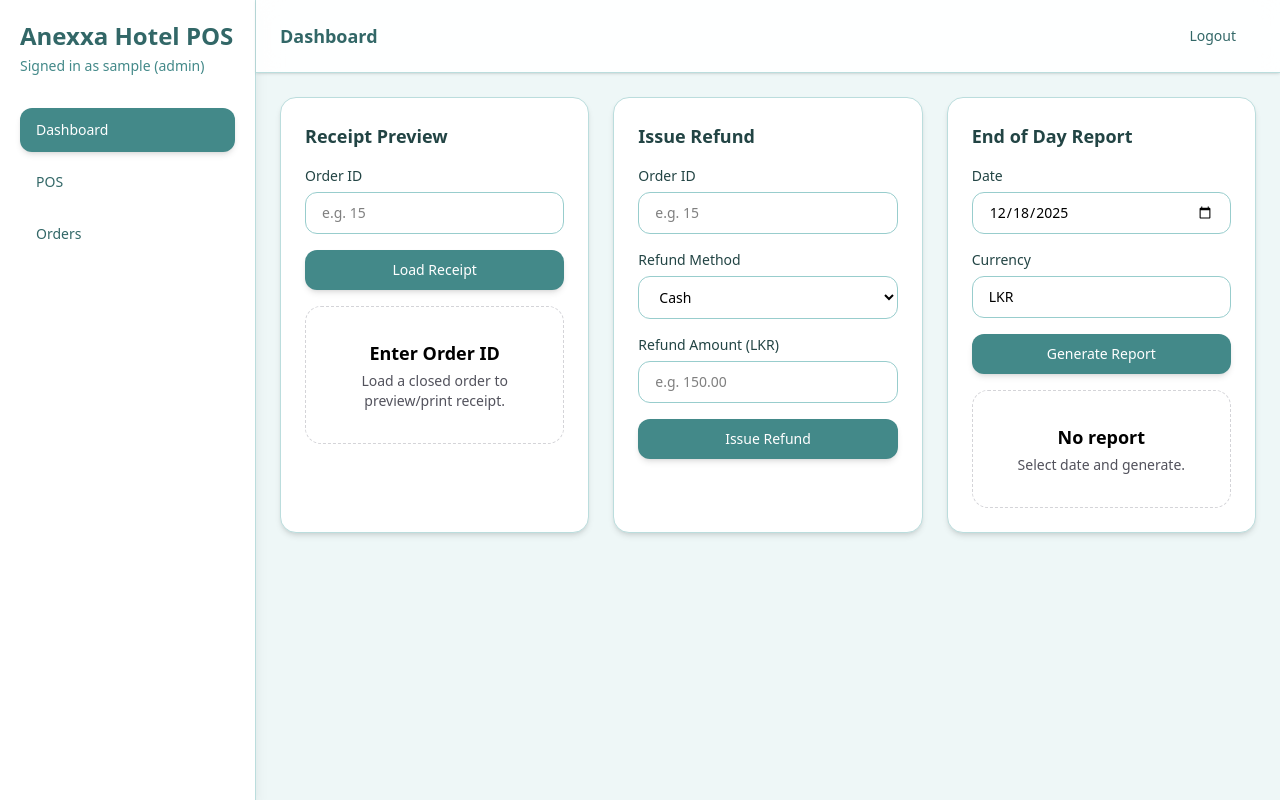
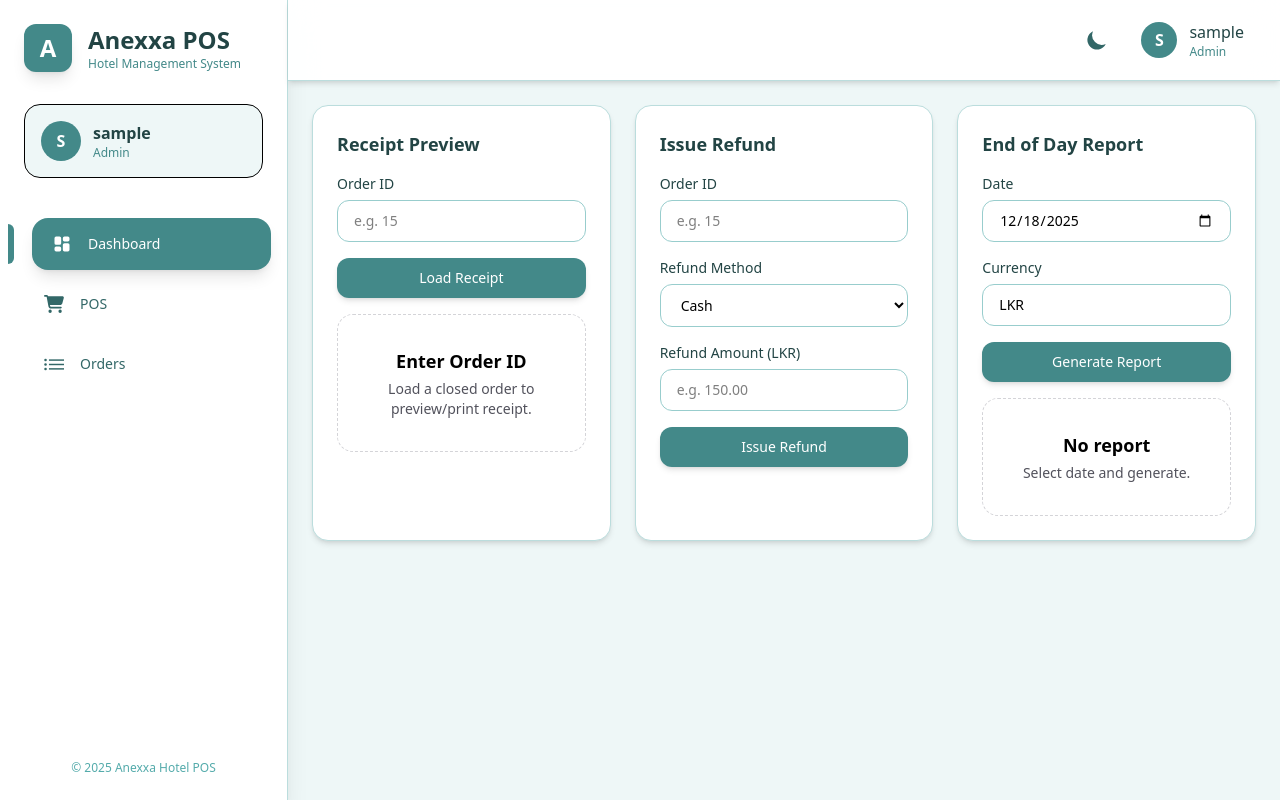
Before and after one commit to YoonusAnees/HMS-POS-FE, a React (Vite) app: page /cashier in a window 1280 px wide. Built offline with nearby package versions, Linux system fonts and the light colour scheme; sample sign-in values are in the browser's storage.

Commit message:
Side bar && Top Bar changed

```diff
--- a/package.json
+++ b/package.json
@@ -14,6 +14,7 @@
     "axios": "^1.13.2",
     "react": "^19.2.0",
     "react-dom": "^19.2.3",
+    "react-icons": "^5.5.0",
     "react-router-dom": "^7.11.0",
     "recharts": "^3.6.0",
     "tailwindcss": "^4.1.18"
--- a/src/layouts/Sidebar.jsx
+++ b/src/layouts/Sidebar.jsx
@@ -2,33 +2,119 @@ import React from 'react';
 import { NavLink } from 'react-router-dom';
 import { useAuth } from '../contexts/AuthContext';
 
+// Icons
+import { TbLayoutDashboardFilled, TbReportSearch } from 'react-icons/tb';
+import { FaCartShopping, FaBarsStaggered, FaUser } from 'react-icons/fa6';
+import { GrUnorderedList } from 'react-icons/gr';
+import { IoReceipt, IoSettings } from 'react-icons/io5';
+import { RiAlignItemBottomFill } from 'react-icons/ri';
+import { LiaTableSolid } from 'react-icons/lia';
+import { IoMdHome } from 'react-icons/io';
+
 export default function Sidebar({ nav = [] }) {
   const { user } = useAuth();
 
+  // Icon mapping
+  const getIcon = (label) => {
+    const iconProps = { className: 'w-5 h-5' };
+    const lower = label.toLowerCase();
+
+    if (lower.includes('dashboard')) return <TbLayoutDashboardFilled {...iconProps} />;
+    if (lower.includes('pos')) return <FaCartShopping {...iconProps} />;
+    if (lower.includes('orders')) return <GrUnorderedList {...iconProps} />;
+    if (lower.includes('receipt')) return <IoReceipt {...iconProps} />;
+    if (lower.includes('items')) return <RiAlignItemBottomFill {...iconProps} />;
+    if (lower.includes('categories')) return <FaBarsStaggered {...iconProps} />;
+    if (lower.includes('tables')) return <LiaTableSolid {...iconProps} />;
+    if (lower.includes('reports')) return <TbReportSearch {...iconProps} />;
+    if (lower.includes('users')) return <FaUser {...iconProps} />;
+    if (lower.includes('settings')) return <IoSettings {...iconProps} />;
+    if (lower.includes('home')) return <IoMdHome {...iconProps} />;
+
+    return <TbLayoutDashboardFilled {...iconProps} />;
+  };
+
   return (
-    <aside className="sticky top-0 h-screen w-64 border-r border-[var(--color-tropical-teal-200)] bg-white p-5 shadow-lg">
-      <div className="mb-8">
-        <div className="text-2xl font-black text-[var(--color-tropical-teal-700)]">Anexxa Hotel POS</div>
-        <div className="mt-1 text-sm text-[var(--color-tropical-teal-600)]">Signed in as {user?.username} ({user?.role})</div>
+    <aside className="sticky top-0 h-screen w-72 border-r border-[var(--color-tropical-teal-200)] dark:border-[var(--color-tropical-teal-700)] bg-white dark:bg-[#112222] p-6 shadow-xl overflow-y-auto">
+
+      {/* Header */}
+      <div className="mb-10">
+        <div className="flex items-center gap-4">
+          <div className="w-12 h-12 rounded-xl bg-[var(--color-tropical-teal-600)] flex items-center justify-center text-white text-2xl font-black shadow-lg">
+            A
+          </div>
+          <div>
+            <div className="text-2xl font-black text-[var(--color-tropical-teal-800)] dark:text-[var(--color-tropical-teal-300)]">
+              Anexxa POS
+            </div>
+            <div className="text-xs text-[var(--color-tropical-teal-600)] dark:text-[var(--color-tropical-teal-400)]">
+              Hotel Management System
+            </div>
+          </div>
+        </div>
+
+        {/* User Card */}
+        <div className="mt-8 p-4 rounded-2xl bg-[var(--color-tropical-teal-50)] dark:bg-[var(--color-tropical-teal-900)/30] border">
+          <div className="flex items-center gap-3">
+            <div className="w-10 h-10 rounded-full bg-[var(--color-tropical-teal-600)] flex items-center justify-center text-white font-bold">
+              {user?.username?.[0]?.toUpperCase() || 'U'}
+            </div>
+            <div>
+              <div className="font-semibold text-[var(--color-tropical-teal-800)] dark:text-[var(--color-tropical-teal-300)]">
+                {user?.username || 'Guest'}
+              </div>
+              <div className="text-xs text-[var(--color-tropical-teal-600)] dark:text-[var(--color-tropical-teal-400)] capitalize">
+                {user?.role || 'user'}
+              </div>
+            </div>
+          </div>
+        </div>
       </div>
 
+      {/* Navigation */}
       <nav className="space-y-2">
-        {nav.map((it) => (
+        {nav.map((item) => (
           <NavLink
-            key={it.to}
-            to={it.to}
+            key={item.to}
+            to={item.to}
             className={({ isActive }) =>
-              `block rounded-xl px-4 py-3 text-sm font-medium transition-all ${
+              `group relative flex items-center gap-4 rounded-2xl px-5 py-4 text-sm font-medium transition-all duration-300 ${
                 isActive
-                  ? 'bg-[var(--color-tropical-teal-600)] text-white shadow-md'
-                  : 'text-[var(--color-tropical-teal-700)] hover:bg-[var(--color-tropical-teal-100)] hover:shadow'
+                  ? 'bg-[var(--color-tropical-teal-600)] text-white shadow-lg translate-x-2'
+                  : 'text-[var(--color-tropical-teal-700)] dark:text-[var(--color-tropical-teal-300)] hover:bg-[var(--color-tropical-teal-100)] dark:hover:bg-[var(--color-tropical-teal-900)/40] hover:translate-x-1 hover:shadow-md'
               }`
             }
           >
-            {it.label}
+            {({ isActive }) => (
+              <>
+                {/* Icon */}
+                <div
+                  className={`transition-colors ${
+                    isActive
+                      ? 'text-white'
+                      : 'text-[var(--color-tropical-teal-700)] dark:text-[var(--color-tropical-teal-400)] group-hover:text-[var(--color-tropical-teal-600)]'
+                  }`}
+                >
+                  {getIcon(item.label)}
+                </div>
+
+                {/* Label */}
+                <span>{item.label}</span>
+
+                {/* Active Indicator */}
+                {isActive && (
+                  <div className="absolute -left-6 top-1/2 -translate-y-1/2 w-1.5 h-10 bg-[var(--color-tropical-teal-600)] rounded-r-full shadow-lg" />
+                )}
+              </>
+            )}
           </NavLink>
         ))}
       </nav>
+
+      {/* Footer */}
+      <div className="absolute bottom-6 left-6 right-6 text-center text-xs text-[var(--color-tropical-teal-500)]">
+        © 2025 Anexxa Hotel POS
+      </div>
     </aside>
   );
 }
--- a/src/layouts/Topbar.jsx
+++ b/src/layouts/Topbar.jsx
@@ -1,19 +1,104 @@
-import React from 'react';
+import React, { useEffect, useState } from 'react';
 import Button from '../components/ui/Button';
+import Input from '../components/ui/Input';
 import { useAuth } from '../contexts/AuthContext';
 import { useNavigate } from 'react-router-dom';
 
 export default function Topbar() {
-  const { logout } = useAuth();
+  const { logout, user } = useAuth();
   const nav = useNavigate();
+  const [dropdownOpen, setDropdownOpen] = useState(false);
+  const [darkMode, setDarkMode] = useState(false);
+  const [searchQuery, setSearchQuery] = useState('');
+  const [notifications] = useState(3); // Example: replace with real count
+
+  useEffect(() => {
+    if (darkMode) {
+      document.documentElement.classList.add('dark');
+    } else {
+      document.documentElement.classList.remove('dark');
+    }
+  }, [darkMode]);
+
+  const handleSearch = (e) => {
+    e.preventDefault();
+    if (searchQuery.trim()) {
+      nav(`/search?q=${encodeURIComponent(searchQuery)}`);
+    }
+  };
 
   return (
-    <header className="sticky top-0 z-10 border-b border-[var(--color-tropical-teal-200)] bg-white/90 backdrop-blur-md shadow-sm">
-      <div className="flex items-center justify-between px-6 py-4">
-        <div className="text-lg font-semibold text-[var(--color-tropical-teal-700)]">Dashboard</div>
-        <Button variant="ghost" onClick={() => { logout(); nav('/login'); }}>
-          Logout
-        </Button>
+    <header className="sticky top-0 z-50 border-b border-[var(--color-tropical-teal-200)] bg-white/95 dark:bg-[#112222]/95 backdrop-blur-lg shadow-md">
+      <div className="flex items-center justify-between px-4 py-3 lg:px-6">
+        {/* Left: Brand */}
+        <div className="flex items-center gap-4">
+
+        </div>
+
+
+
+        {/* Right: Controls */}
+        <div className="flex items-center gap-3">
+
+
+          {/* Dark Mode Toggle */}
+          <button
+            onClick={() => setDarkMode(!darkMode)}
+            className="p-2 rounded-xl hover:bg-[var(--color-tropical-teal-100)] dark:hover:bg-[var(--color-tropical-teal-900)/50] transition"
+          >
+            {darkMode ? (
+              <svg className="w-6 h-6 text-[var(--color-tropical-teal-500)]" fill="currentColor" viewBox="0 0 20 20">
+                <path d="M10 2a1 1 0 011 1v1a1 1 0 11-2 0V3a1 1 0 011-1zm4 8a4 4 0 11-8 0 4 4 0 018 0zm-.464 4.95l.707.707a1 1 0 001.414-1.414l-.707-.707a1 1 0 00-1.414 1.414zm2.12-10.607a1 1 0 010 1.414l-.706.707a1 1 0 11-1.414-1.414l.707-.707a1 1 0 011.414 0zM17 11a1 1 0 100-2h-1a1 1 0 100 2h1zm-7 4a1 1 0 011 1v1a1 1 0 11-2 0v-1a1 1 0 011-1zM5.05 6.464A1 1 0 106.465 5.05l-.708-.707a1 1 0 00-1.414 1.414l.707.707zm1.414 8.486l-.707.707a1 1 0 01-1.414-1.414l.707-.707a1 1 0 011.414 1.414zM4 11a1 1 0 100-2H3a1 1 0 000 2h1z" />
+              </svg>
+            ) : (
+              <svg className="w-6 h-6 text-[var(--color-tropical-teal-700)]" fill="currentColor" viewBox="0 0 20 20">
+                <path d="M17.293 13.293A8 8 0 016.707 2.707a8.001 8.001 0 1010.586 10.586z" />
+              </svg>
+            )}
+          </button>
+
+          {/* User Dropdown */}
+          <div className="relative">
+            <button
+              onClick={() => setDropdownOpen(!dropdownOpen)}
+              className="flex items-center gap-3 rounded-xl px-3 py-2 hover:bg-[var(--color-tropical-teal-100)] dark:hover:bg-[var(--color-tropical-teal-900)/50] transition"
+            >
+              <div className="w-9 h-9 rounded-full bg-[var(--color-tropical-teal-600)] dark:bg-[var(--color-tropical-teal-500)] flex items-center justify-center text-white font-bold">
+                {user?.username?.[0]?.toUpperCase() || 'U'}
+              </div>
+              <div className="hidden sm:block text-left">
+                <div className="font-medium text-[var(--color-tropical-teal-800)] dark:text-[var(--color-tropical-teal-300)]">
+                  {user?.username}
+                </div>
+                <div className="text-xs text-[var(--color-tropical-teal-600)] dark:text-[var(--color-tropical-teal-400)] capitalize">
+                  {user?.role}
+                </div>
+              </div>
+            </button>
+
+            {dropdownOpen && (
+              <div className="absolute right-0 mt-3 w-64 rounded-2xl bg-white dark:bg-[#112222] shadow-2xl border border-[var(--color-tropical-teal-200)] dark:border-[var(--color-tropical-teal-700)] overflow-hidden">
+                <div className="p-4 border-b border-[var(--color-tropical-teal-100)] dark:border-[var(--color-tropical-teal-800)]">
+                  <div className="font-bold text-[var(--color-tropical-teal-800)] dark:text-[var(--color-tropical-teal-300)]">
+                    {user?.username}
+                  </div>
+                  <div className="text-sm text-[var(--color-tropical-teal-600)] dark:text-[var(--color-tropical-teal-400)] capitalize">
+                    {user?.role} access
+                  </div>
+                </div>
+                <button
+                  onClick={() => { logout(); nav('/login'); }}
+                  className="w-full text-left px-5 py-3 hover:bg-[var(--color-tropical-teal-100)] dark:hover:bg-[var(--color-tropical-teal-900)/50] flex items-center gap-3 text-red-600"
+                >
+                  <svg className="w-5 h-5" fill="none" stroke="currentColor" viewBox="0 0 24 24">
+                    <path strokeLinecap="round" strokeLinejoin="round" strokeWidth={2} d="M17 16l4-4m0 0l-4-4m4 4H7m6 4v1a3 3 0 01-3 3H6a3 3 0 01-3-3V7a3 3 0 013-3h4a3 3 0 013 3v1" />
+                  </svg>
+                  Logout
+                </button>
+              </div>
+            )}
+          </div>
+        </div>
       </div>
     </header>
   );
```
Also changed, not shown: src/index.css (+39 -0 lines), 2 other files (tests, documents, lock files or other folders).
